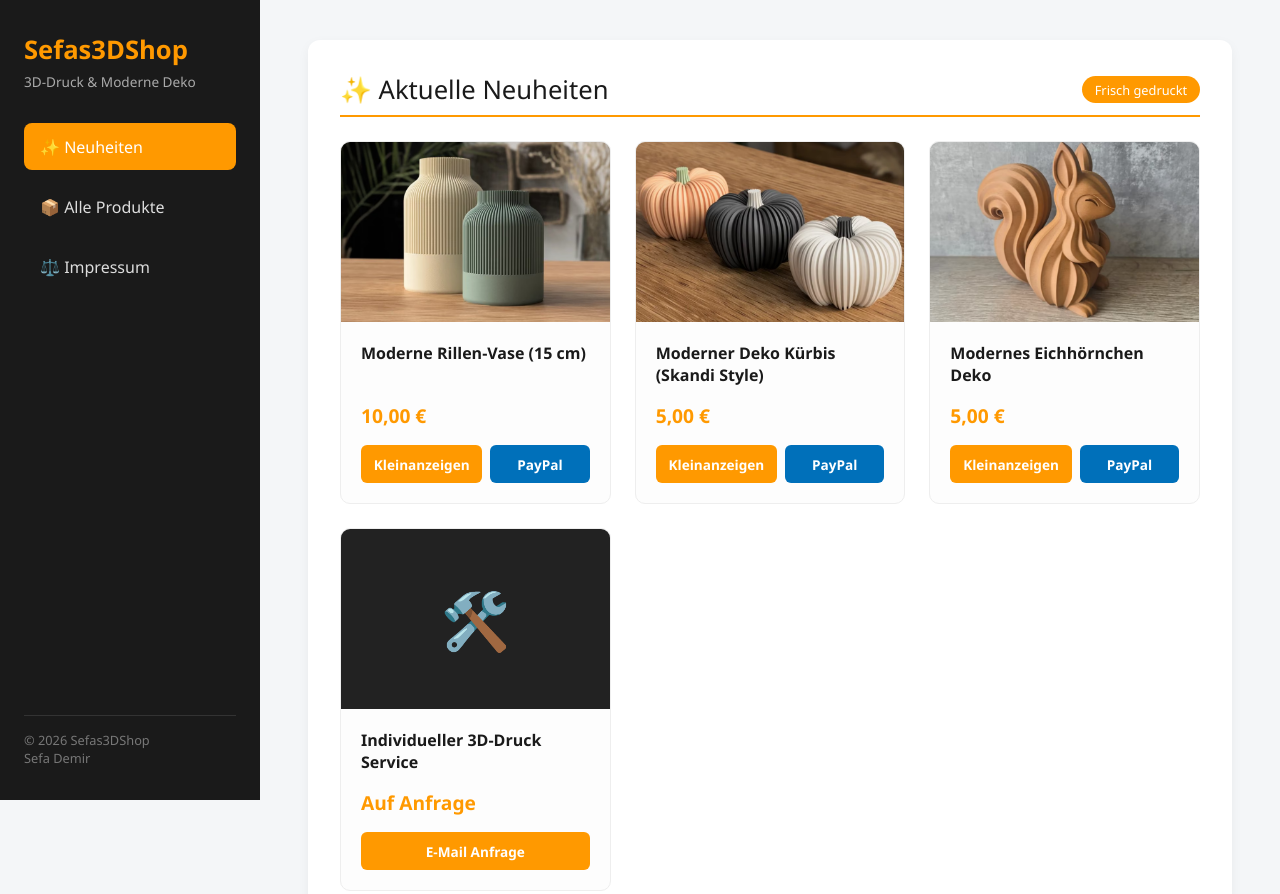
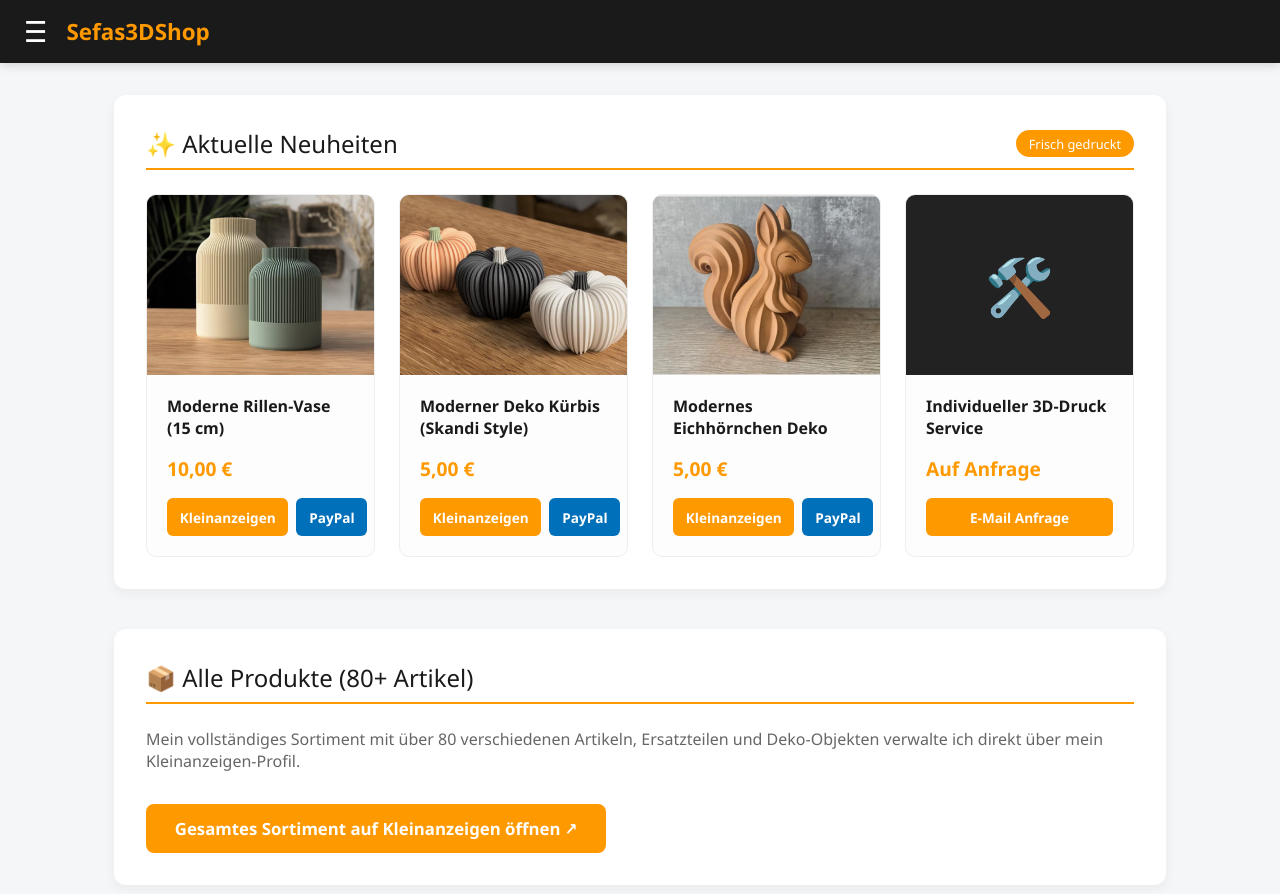
Before and after one commit to sefadsd-blip/sefas3dshop, a plain HTML site: page index.html in a window 1280 px wide. Shown: the top 894 px of the page. Drawn offline with Linux system fonts and the light colour scheme.

Commit message:
Aktualisieren von index.html

```diff
--- a/index.html
+++ b/index.html
@@ -6,26 +6,56 @@
     <title>Sefas3DShop – 3D-Druck & Deko</title>
     <style>
         * { box-sizing: border-box; margin: 0; padding: 0; font-family: 'Segoe UI', Tahoma, Geneva, Verdana, sans-serif; }
-        body { background-color: #f4f6f8; color: #333; display: flex; min-height: 100vh; }
+        body { background-color: #f4f6f8; color: #333; }
 
-        /* --- SEITENLEISTE (SIDEBAR) --- */
+        /* --- HEADER OBEN --- */
+        header {
+            background: #1a1a1a;
+            color: #fff;
+            padding: 1rem 1.5rem;
+            display: flex;
+            align-items: center;
+            justify-content: space-between;
+            position: sticky;
+            top: 0;
+            z-index: 200;
+            box-shadow: 0 2px 10px rgba(0,0,0,0.15);
+        }
+
+        .header-left { display: flex; align-items: center; gap: 1.2rem; }
+
+        /* Hamburger Button (3 Striche oben links) */
+        .menu-toggle {
+            background: none;
+            border: none;
+            color: #fff;
+            font-size: 1.8rem;
+            cursor: pointer;
+            line-height: 1;
+        }
+        .menu-toggle:hover { color: #ff9900; }
+
+        .brand-name { font-size: 1.4rem; font-weight: bold; color: #ff9900; text-decoration: none; }
+
+        /* --- AUSKLAPPBARE SIDEBAR (MENÜ) --- */
         .sidebar {
             width: 260px;
             background: #1a1a1a;
             color: #fff;
             padding: 2rem 1.5rem;
             position: fixed;
-            top: 0;
+            top: 60px;
             bottom: 0;
-            left: 0;
+            left: -260px; /* Standardmäßig versteckt */
             display: flex;
             flex-direction: column;
             justify-content: space-between;
-            z-index: 100;
+            z-index: 150;
+            transition: left 0.3s ease;
         }
 
-        .brand h1 { font-size: 1.6rem; color: #ff9900; margin-bottom: 0.3rem; }
-        .brand p { font-size: 0.85rem; color: #aaa; margin-bottom: 2rem; }
+        /* Klasse zum Einblenden des Menüs */
+        .sidebar.active { left: 0; }
 
         .nav-menu { list-style: none; }
         .nav-menu li { margin-bottom: 0.8rem; }
@@ -40,19 +70,15 @@
             font-weight: 500;
             transition: all 0.2s ease;
         }
-        .nav-menu a:hover, .nav-menu a.active {
-            background: #ff9900;
-            color: #fff;
-        }
+        .nav-menu a:hover { background: #ff9900; color: #fff; }
 
         .sidebar-footer { font-size: 0.8rem; color: #777; line-height: 1.4; border-top: 1px solid #333; padding-top: 1rem; }
 
-        /* --- HAUPTINHALT (MAIN CONTENT) --- */
+        /* --- HAUPTINHALT --- */
         .main-content {
-            margin-left: 260px;
-            flex: 1;
-            padding: 2.5rem 3rem;
-            max-width: 1200px;
+            padding: 2rem 1.5rem;
+            max-width: 1100px;
+            margin: 0 auto;
         }
 
         .section-block {
@@ -60,12 +86,12 @@
             padding: 2rem;
             border-radius: 12px;
             box-shadow: 0 4px 12px rgba(0,0,0,0.05);
-            margin-bottom: 3rem;
-            scroll-margin-top: 2rem;
+            margin-bottom: 2.5rem;
+            scroll-margin-top: 80px;
         }
 
         .section-title {
-            font-size: 1.6rem;
+            font-size: 1.5rem;
             color: #1a1a1a;
             border-bottom: 2px solid #ff9900;
             padding-bottom: 0.5rem;
@@ -93,29 +119,25 @@
         .btn-paypal { background: #0070ba; }
         .btn-paypal:hover { background: #005ea6; }
         .btn-main { background: #ff9900; font-size: 1.05rem; padding: 0.8rem 1.8rem; text-decoration: none; color: #fff; border-radius: 8px; font-weight: bold; display: inline-block; margin-top: 1rem; }
-
-        /* Mobile Responsiveness */
-        @media (max-width: 850px) {
-            body { flex-direction: column; }
-            .sidebar { width: 100%; position: relative; height: auto; }
-            .main-content { margin-left: 0; padding: 1.5rem; }
-        }
     </style>
 </head>
 <body>
 
-    <!-- SIDEBAR / LEISTE LINKS -->
-    <aside class="sidebar">
+    <!-- HEADER OBEN (MIT HAMBURGER-MENÜ LINKS) -->
+    <header>
+        <div class="header-left">
+            <button class="menu-toggle" onclick="toggleMenu()" aria-label="Menü öffnen">☰</button>
+            <a href="#" class="brand-name">Sefas3DShop</a>
+        </div>
+    </header>
+
+    <!-- AUSKLAPPBARE SEITENLEISTE LINKS -->
+    <aside class="sidebar" id="sidebar">
         <div>
-            <div class="brand">
-                <h1>Sefas3DShop</h1>
-                <p>3D-Druck & Moderne Deko</p>
-            </div>
-
             <ul class="nav-menu">
-                <li><a href="#neuheiten" class="active">✨ Neuheiten</a></li>
-                <li><a href="#produkte">📦 Alle Produkte</a></li>
-                <li><a href="#impressum">⚖️ Impressum</a></li>
+                <li><a href="#neuheiten" onclick="toggleMenu()">✨ Neuheiten</a></li>
+                <li><a href="#produkte" onclick="toggleMenu()">📦 Alle Produkte</a></li>
+                <li><a href="#impressum" onclick="toggleMenu()">⚖️ Impressum</a></li>
             </ul>
         </div>
 
@@ -125,7 +147,7 @@
         </div>
     </aside>
 
-    <!-- HAUPTINHALT RECHTS -->
+    <!-- HAUPTINHALT -->
     <main class="main-content">
 
         <!-- 1. NEUHEITEN DER WOCHE -->
@@ -244,5 +266,12 @@
 
     </main>
 
+    <script>
+        function toggleMenu() {
+            var sidebar = document.getElementById('sidebar');
+            sidebar.classList.toggle('active');
+        }
+    </script>
+
 </body>
 </html>
```
